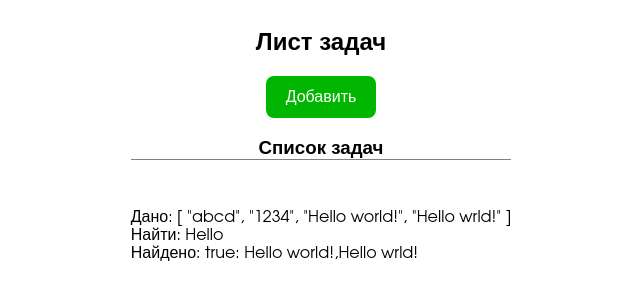
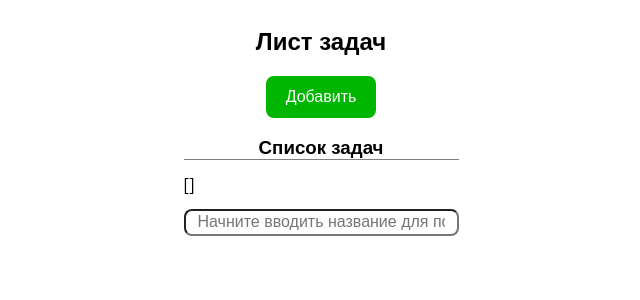
Before and after one commit to VisseraTarg/toDo-work, a Vue app: page / in a window 1280 px wide. Shown: the top 300 px of the page, without its empty margins (319-959 px from the left). Built offline with nearby package versions, Linux system fonts and the light colour scheme.

Commit message:
список задач(баг): поиск задач не работает

```diff
--- a/src/App.vue
+++ b/src/App.vue
@@ -1,9 +1,10 @@
 <script setup xmlns="http://www.w3.org/1999/html">
-import {ref, onMounted, watch} from "vue"
+import {ref, onMounted, watch, computed} from "vue"
 import List from "@/components/List.vue";
 import Form from "@/components/Form.vue";
 
 import ForRegExp from "@/components/ForRegExp.vue";
+import SearchTest from "@/components/SearchTest.vue";
 
 
 const todos = ref([])
@@ -20,12 +21,25 @@ const removeTodo = (todo) => {
   todos.value = todos.value.filter(t => t !== todo)
 }
 
-const updateTodo = (todo) => {
+const updateTodo = () => {
   todos.value = todos.value.map(item => {
   if (item.createdAt === todo.createdAt) return todo
     return item
   })
 }
+
+const searchInput = ref ('')
+
+//let result = ref()
+
+const searchTodo = computed ((todo)=>{
+  todos.value.filter(function (item) {
+    return item.content.match(new RegExp(searchInput.value, 'gmi'))
+  })
+
+})
+
+
 
 const closeForm = () => {
   isActiveForm.value = false
@@ -49,11 +63,19 @@ onMounted(() => {
     <section class="create-todo">
       <h1>Лист задач</h1>
       <div class="todo-btn" @click="isActiveForm =! isActiveForm">Добавить</div>
+      <h3>Список задач</h3>
+      <pre>{{todos}}</pre>
+      <input type="text" v-model="searchInput" placeholder="Начните вводить название для поиска">
+
       <Form v-if="isActiveForm" @add="addTodo" @close="closeForm"/>
-      <List :list="todos" @remove="removeTodo" @update="updateTodo"/>
+      <List :list="todos" @remove="removeTodo" @update="updateTodo" />
+
+      <!--<br>
+      <br>
+      <ForRegExp/>
       <br>
       <br>
-      <ForRegExp/>
+      <SearchTest/>-->
 
 
     </section>
@@ -74,9 +96,14 @@ main {
   align-items: center;
 }
 
+h1 {
+  text-align: center;
+}
 
-
-h1 {
+h3 {
+  display: block;
+  border-bottom: 1px solid grey;
+  width: 100%;
   text-align: center;
 }
 
@@ -94,12 +121,19 @@ h1 {
   transition: 0.3s;
 
   margin: 0 auto;
-
-
 }
 
 .todo-btn:hover {
   background-color: #18da18;
   transition: 0.3s;
 }
+
+input[type="text"] {
+  padding: 4px 12px;
+  outline: #00b600;
+  font-size: 16px;
+  color: #111;
+  border-radius: 8px;
+  margin: 0 0 6px;
+}
 </style>
--- a/src/components/ForRegExp.vue
+++ b/src/components/ForRegExp.vue
@@ -2,7 +2,7 @@
   //import {ref} from "vue";
 
   const arr = ["abcd","1234","Hello world!","Hello wrld!"]
-  const search = 'Hello'
+  const search = 'Hell'
   const regexp = new RegExp(search, "g")
 
   const doSearch = arr.filter(function(item){
@@ -17,7 +17,9 @@
 
 <template>
   <div>Дано: {{arr}}</div>
+  <br>
   <div>Найти: {{search}}</div>
+  <br>
   <div>Найдено: {{result}}</div>
 
 </template>
--- a/src/components/List.vue
+++ b/src/components/List.vue
@@ -1,11 +1,12 @@
 <script setup="">
 
 import ItemOfList from "@/components/ItemOfList.vue";
-defineProps({
+
+const arr = defineProps({
   list: Array
 })
 
-const emit = defineEmits(['remove', 'update'])
+const emit = defineEmits(['remove', 'update', 'search'])
 const updateList = (item) => {
     emit('update', item)
 }
@@ -14,7 +15,8 @@ const updateList = (item) => {
 
 <template>
   <section class="todo-list">
-    <h3>Список задач</h3>
+
+
     <div class="list">
       <ItemOfList
           @remove="()=>{emit('remove', item)}"
@@ -35,10 +37,5 @@ const updateList = (item) => {
   justify-content: center;
   width: 100%;
 }
-h3 {
-  display: block;
-  border-bottom: 1px solid grey;
-  width: 100%;
-  text-align: center;
-}
+
 </style>
--- /dev/null
+++ b/src/components/SearchTest.vue
@@ -0,0 +1,47 @@
+<script setup>
+import {computed, ref} from "vue";
+
+const arr = ref(["abcd", "1234", "Hello world!", "Hello wrld!"])
+//const computedFromArrValue = computed(() => arr.value)
+//const computedFirstLast = computed(() => [arr.value[0], arr.value[arr.value.length - 1]])
+
+const newItemOfList = ref('')
+const addNewItemOfList = () => {
+  arr.value.push(newItemOfList.value)
+}
+
+const input_for_search = ref('')
+//const regexp = ()
+
+const doSearch = () => {
+  const test = arr.value.filter(function (item) {
+    return item.match(new RegExp(input_for_search.value, "g"))
+  })
+
+}
+
+const search = computed (() => arr.value.filter(function (item) {
+  return item.match(new RegExp(input_for_search.value, "g"))
+}))
+
+</script>
+
+<template>
+  <pre>{{search}}</pre>
+  <div>Дано: {{ arr }}</div>
+  <input type="text" v-model="newItemOfList"/>
+  <input type="submit" value="Добавить в список" @click="addNewItemOfList"/>
+  <div>{{ newItemOfList }}</div>
+  <br>
+  <br>
+  <div>Найти {{ input_for_search }}</div>
+  <input type="text" v-model="input_for_search">
+  <input type="submit" value="Найти" @click="doSearch"/>
+  <br>
+  <!--  <div>Найдено: {{ doSearch }}</div>-->
+
+</template>
+
+<style scoped>
+
+</style>
```
